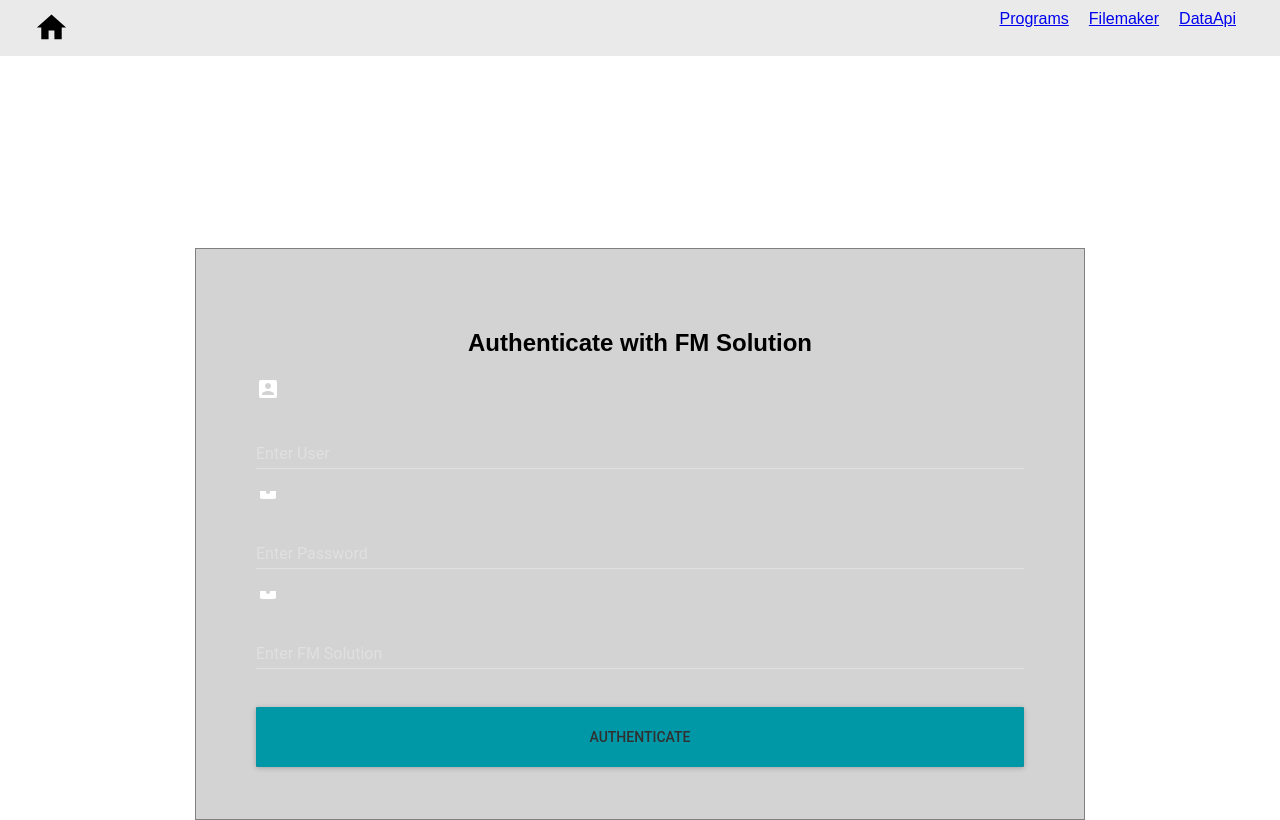
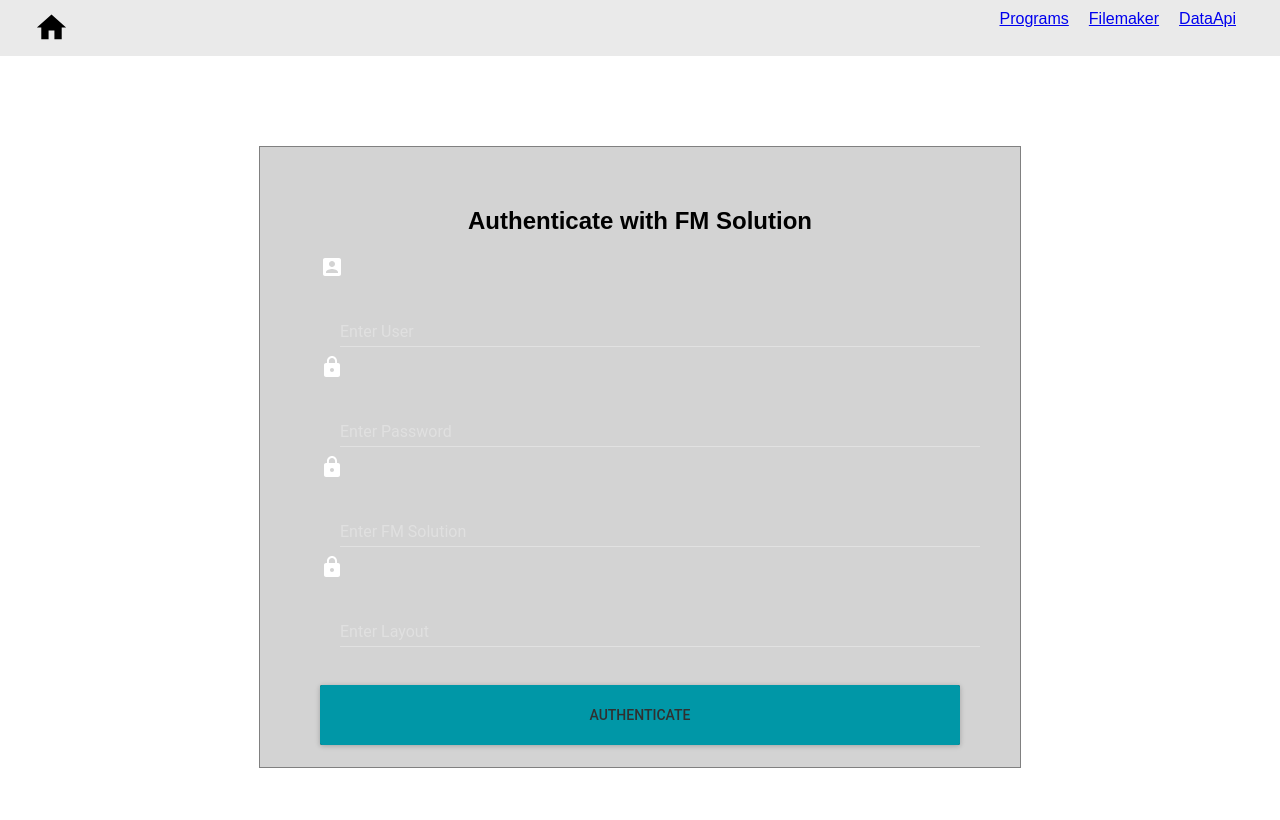
Before and after one commit to alinacornea/NODE_FM, a React (Create React App) app in the folder client/: page / in a window 1280 px wide. Built offline with nearby package versions, Linux system fonts and the light colour scheme.

Commit message:
authenticate home page

```diff
--- a/client/src/App.js
+++ b/client/src/App.js
@@ -15,6 +15,20 @@ import Filemaker from './Filemaker';
 import DataApi from './DataApi';
 import Home from './Home';
 import Auth from './Auth';
+import Logout from './Logout';
+
+const LoggedOutRoute = ({ component: Component, ...rest }) => (
+  <Route {...rest} render={props => (
+    Auth.isUserAuthenticated() ? (
+      <Redirect to={{
+        pathname: '/',
+        state: { from: props.location }
+      }}/>
+    ) : (
+      <Component {...props} {...rest} />
+    )
+  )}/>
+)
 
 const PrivateRoute = ({ component: Component, ...rest }) => (
   <Route {...rest} render={props => (
@@ -43,7 +57,7 @@ class App extends Component {
       this.toggleAuthenticateStatus()
     }
 
-    toggleAuthenticateStatus() {
+    toggleAuthenticateStatus = () => {
       this.setState({ authenticated: Auth.isUserAuthenticated() })
     }
 
@@ -62,7 +76,11 @@ class App extends Component {
                   <Link to="/dataapi"style={{ margin:10}}>DataApi</Link>
                 </div>
        </Toolbar>
-            <Route exact path="/" component={Home} toggleAuthenticateStatus={() => this.toggleAuthenticateStatus()}/>
+          {this.state.authenticated ? (
+            <Route exact path="/" component={Logout}/>
+              ) : (
+            <LoggedOutRoute exact path="/" component={Home} toggleAuthenticateStatus={() => this.toggleAuthenticateStatus()}/>
+           )}
             <PrivateRoute path="/programs" component={Programs}/>
             <PrivateRoute path="/dataapi" component={DataApi}/>
             <PrivateRoute path="/filemaker" component={Filemaker}/>
--- a/client/src/Auth.js
+++ b/client/src/Auth.js
@@ -9,17 +9,10 @@ class Auth {
     localStorage.setItem('token', token);
   }
 
-  static setProfile(picture) {
-    localStorage.setItem('picture', picture);
-  }
-
-  static setUser(email) {
-    localStorage.setItem('user', email);
-  }
-
   static isUserAuthenticated() {
     return localStorage.getItem('token') !== null;
   }
+
   static deauthenticateUser() {
     localStorage.removeItem('token');
     localStorage.removeItem('picture');
@@ -30,15 +23,6 @@ class Auth {
     return localStorage.getItem('token');
   }
 
-  static getUser() {
-    return localStorage.getItem('user');
-  }
-
-  static getProfile(){
-    return localStorage.getItem('picture');
-  }
-
-
 }
 
 export default Auth;
--- a/client/src/Home.js
+++ b/client/src/Home.js
@@ -9,6 +9,9 @@ import Account from 'material-ui/svg-icons/action/account-box';
 
 const input = {
    WebkitBoxShadow: '0 0 0 1000px lightgrey inset'
+}
+const margin ={
+  marginLeft:20
 }
 
 class Home extends Component {
@@ -29,7 +32,8 @@ class Home extends Component {
       data: {
         user: '',
         password: '',
-        solution: ''
+        solution: '',
+        layout:''
       }
     };
   }
@@ -41,18 +45,20 @@ class Home extends Component {
     const user = encodeURIComponent(this.state.data.user);
     const password = encodeURIComponent(this.state.data.password);
     const solution = encodeURIComponent(this.state.data.solution);
+    const layout = encodeURIComponent(this.state.data.layout);
 
-    const formData = `user=${user}&password=${password}&solution=${solution}`;
+    const formData = `user=${user}&password=${password}&solution=${solution}&layout=${layout}`;
 
     axios({
       method: 'post',
       url: '/filemaker-login',
-      data: {formData}
+      data: formData
     }).then(res => {
-        console.log("SUCCES")
         this.setState({errors: {}
       });
       Auth.authenticateUser(res.token);
+      this.props.toggleAuthenticateStatus();
+      this.props.history.push('/dataapi');
     }).catch(err => {
       console.log(err);
     })
@@ -73,20 +79,22 @@ class Home extends Component {
     const {data, errors, successMessage} = this.state;
 
     return (
+
       <div className="login">
+      <h2 className="card-heading">Authenticate with FM Solution</h2>
         <form action="" onSubmit={this.processForm}>
-          <h2 className="card-heading">Authenticate with FM Solution</h2>
 
           {successMessage && <p className="success-message">{successMessage}</p>}
           {errors.summary && <p className="error-message">{errors.summary}</p>}
 
+          <Account/>
           <div className="field-line">
-          <Account/>
             <TextField
               inputStyle={input}
               floatingLabelText="Enter User"
               name="user"
               fullWidth={true}
+              style={margin}
               errorText={errors.user}
               onChange={this.changeData}
               value={data.user}
@@ -101,12 +109,12 @@ class Home extends Component {
               name="password"
               fullWidth={true}
               inputStyle={input}
+              style={margin}
               onChange={this.changeData}
               errorText={errors.password}
               value={data.password}
             />
           </div>
-
           <Lock/>
           <div className="field-line">
             <TextField
@@ -114,9 +122,23 @@ class Home extends Component {
               name="solution"
               fullWidth={true}
               inputStyle={input}
+              style={margin}
               onChange={this.changeData}
               errorText={errors.solution}
               value={data.solution}
+            />
+          </div>
+          <Lock/>
+          <div className="field-line">
+            <TextField
+              floatingLabelText="Enter Layout"
+              name="layout"
+              fullWidth={true}
+              inputStyle={input}
+              style={margin}
+              onChange={this.changeData}
+              errorText={errors.layout}
+              value={data.layout}
             />
           </div>
 
--- /dev/null
+++ b/client/src/Logout.jsx
@@ -0,0 +1,32 @@
+import React from 'react';
+import PropTypes from 'prop-types';
+import Auth from './Auth';
+import RaisedButton from 'material-ui/RaisedButton';
+
+const logout ={
+  marginTop: '10%',
+  width:'60%',
+  display: 'center',
+  height: 100
+}
+class LogoutPage extends React.Component {
+
+  handleLogout = () =>  {
+    Auth.deauthenticateUser();
+    window.location.reload()
+  }
+
+  render() {
+    return (
+      <div align="center">
+        <RaisedButton type="submit" label="Logout" style={logout} primary onClick={this.handleLogout}/>
+      </div>
+    )
+  }
+}
+
+LogoutPage.contextTypes = {
+  router: PropTypes.object.isRequired
+};
+
+export default LogoutPage;
--- a/client/src/Programs.css
+++ b/client/src/Programs.css
@@ -19,14 +19,15 @@
 
 .login{
   margin: 0 auto;
-  height:450px;
+  height:500px;
   background-color: lightgrey;
-  width:60%;
-  margin-top: 15%;
+  width:50%;
+  margin-top: 7%;
   padding:60px;
   border: 1px solid grey;
 }
 
 .card-heading{
   text-align: center;
+  margin-top: 0;
 }
```
